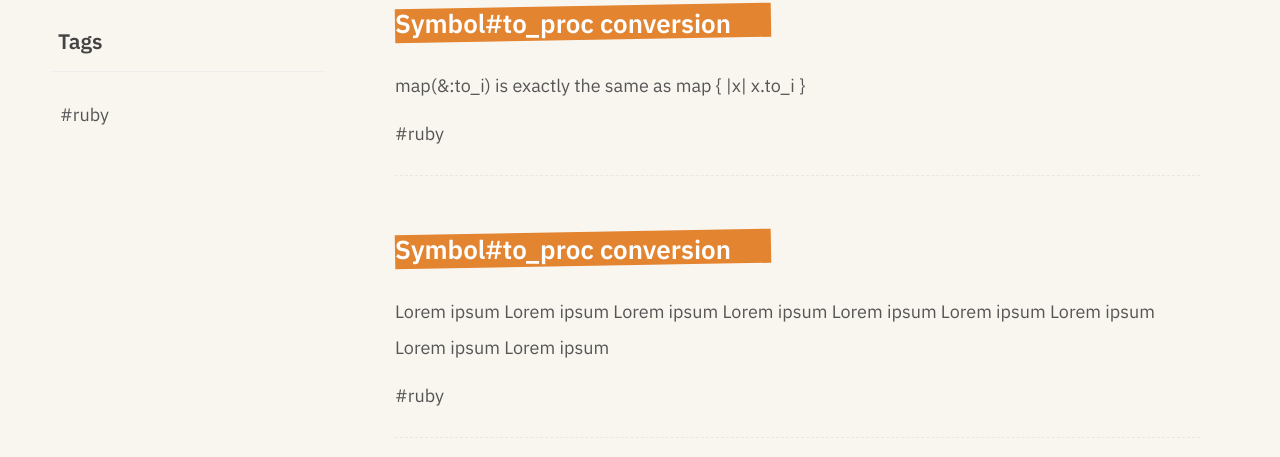
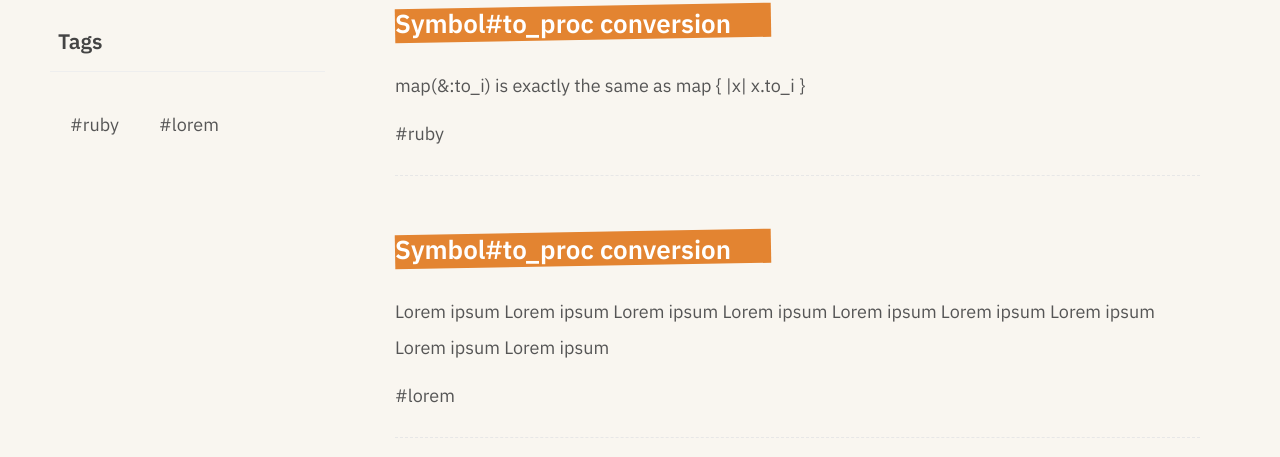
Before and after one commit to francoisedumas/fdlab, a Vue app: page /til in a window 1280 px wide. Shown: the part 239-696 px from the top of the page. Built offline with nearby package versions, Linux system fonts and the light colour scheme.

Commit message:
Emit to fix

```diff
--- a/src/components/TagCloud.vue
+++ b/src/components/TagCloud.vue
@@ -1,7 +1,9 @@
 <template>
   <div class="tag-cloud">
     <h3>Tags</h3>
-    <div v-for="tag in tags" :key="tag">#{{ tag }}</div>
+    <div v-for="tag in tags" :key="tag">
+      <div @click="$emit('filterTils', tag)">#{{ tag }}</div>
+    </div>
   </div>
 </template>
 
@@ -12,6 +14,10 @@ export default {
   props: ["tils"],
   setup(props) {
     const { tags } = useTags(props.tils);
+    // const filterTag = (tag) => {
+    //   console.log(tag);
+    //   context.emit("filterTils", tag);
+    // };
     return { tags };
   },
 };
--- a/src/views/Til.vue
+++ b/src/views/Til.vue
@@ -2,7 +2,7 @@
   <div class="home">
     <h1>Today I learned (TIL)</h1>
     <div class="layout">
-      <TagCloud :tils="tils" />
+      <TagCloud :tils="tils" @filterTils="filterTils" />
       <PostList :tils="tils" />
     </div>
   </div>
@@ -26,7 +26,7 @@ export default {
         {
           title: "Symbol#to_proc conversion",
           description: "Lorem ipsum Lorem ipsum Lorem ipsum Lorem ipsum Lorem ipsum Lorem ipsum Lorem ipsum Lorem ipsum Lorem ipsum ",
-          tags: ["ruby"],
+          tags: ["lorem"],
         },
         {
           title: "Symbol#to_proc conversion",
@@ -35,6 +35,12 @@ export default {
         },
       ],
     };
+  },
+  computed: {
+    filterTils(tag) {
+      console.log(tag)
+      return this.tils.filter((til) => til.tag === tag);
+    },
   },
 };
 </script>
```
